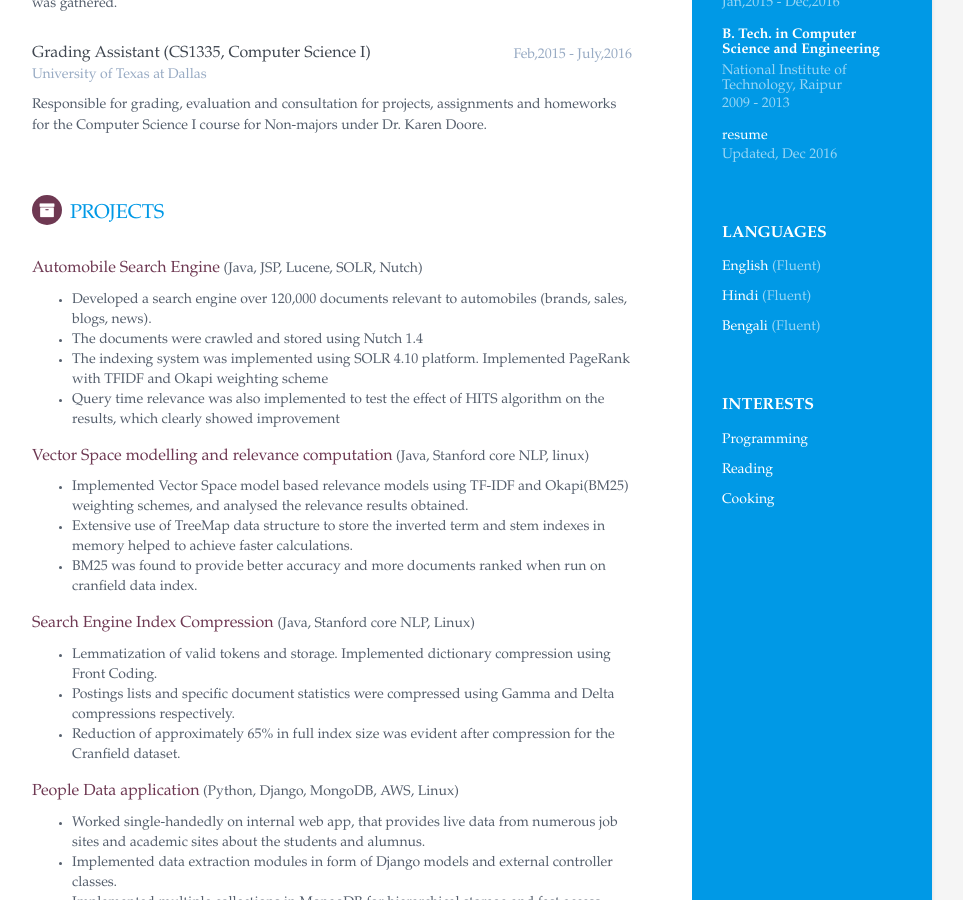
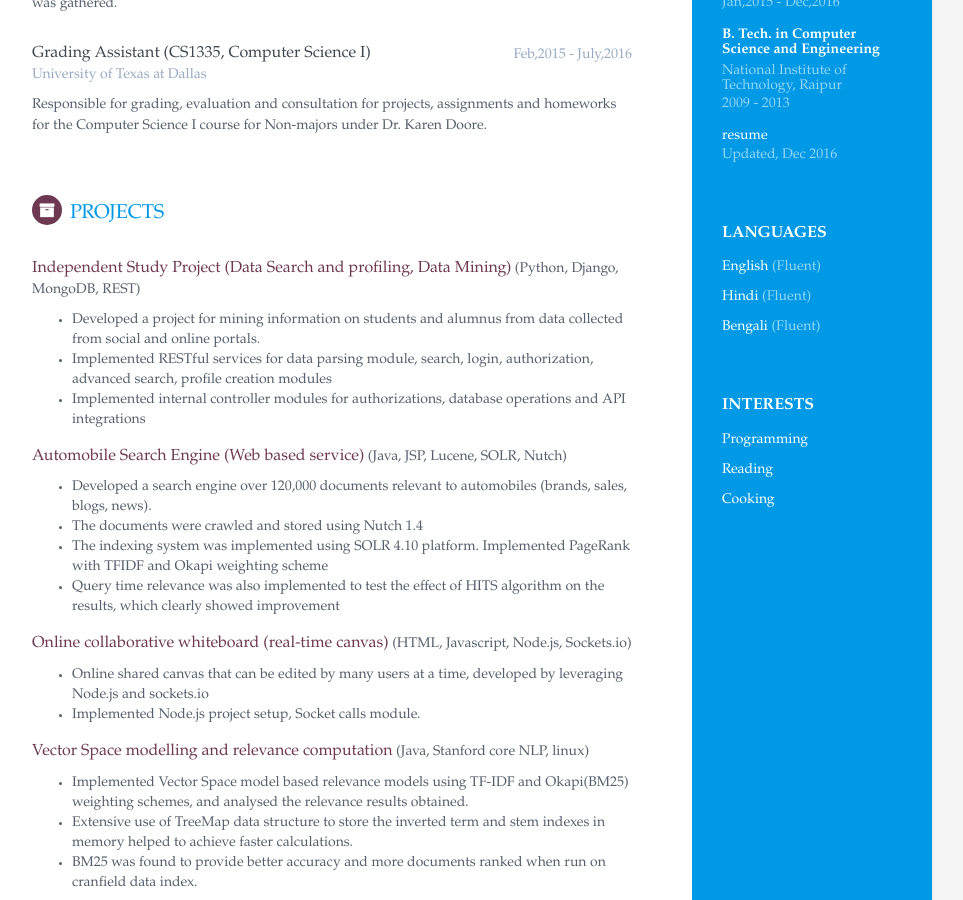
Before and after one commit to bikdroid/bikdroid.github.io, a Jekyll site: the page built from index.html, in a window 1280 px wide and 900 px high, scrolled down 709 px. Shown: the whole window, without its empty margins (188-1151 px from the left). Built offline with Jekyll 4.4.1, drawn with Linux system fonts in a browser that asks for light colours.

Commit message:
projects commit

```diff
--- a/_includes/projects.html
+++ b/_includes/projects.html
@@ -4,7 +4,20 @@
                     <!-- <p>You can list your side projects or open source libraries in this section. Lorem ipsum dolor sit amet, consectetur adipiscing elit. Vestibulum et ligula in nunc bibendum fringilla a eu lectus.</p> -->
                 </div><!--//intro-->
                 <div class="item">
-                    <span class="project-title"><a href="#" target="_blank">Automobile Search Engine</a></span>
+                    <span class="project-title"><a href="#" target="_blank">Independent Study Project (Data Search and profiling, Data Mining)</a></span>
+                     <span class="project-tagline"> (Python, Django, MongoDB, REST) </span>
+                     <p>
+                        <ul>
+                            <li>Developed a project for mining information on students and alumnus from data collected from social and online portals.</li>
+                            <li>Implemented RESTful services for data parsing module, search, login, authorization, advanced search, profile creation modules</li>
+                            <li>Implemented internal controller modules for authorizations, database operations and API integrations</li>
+
+
+                        </ul>
+                    </p>
+                </div><!--//item-->
+                <div class="item">
+                    <span class="project-title"><a href="#" target="_blank">Automobile Search Engine (Web based service)</a></span>
                      <span class="project-tagline"> (Java, JSP, Lucene, SOLR, Nutch) </span>
                      <p>
                         <ul>
@@ -16,6 +29,18 @@
                         </ul>
                     </p>
                 </div><!--//item-->
+                <div class="item">
+                    <span class="project-title"><a href="#" target="_blank">Online collaborative whiteboard (real-time canvas)</a></span>
+                     <span class="project-tagline"> (HTML, Javascript, Node.js, Sockets.io) </span>
+                     <p>
+                        <ul>
+                            <li>Online shared canvas that can be edited by many users at a time, developed by leveraging Node.js and sockets.io</li>
+                            <li>Implemented Node.js project setup, Socket calls module.</li>
+
+                        </ul>
+                    </p>
+                </div><!--//item-->
+
                 <div class="item">
                     <span class="project-title"><a href="#" target="_blank">Vector Space modelling and relevance computation</a></span>
                      <span class="project-tagline"> (Java, Stanford core NLP, linux) </span>
```
